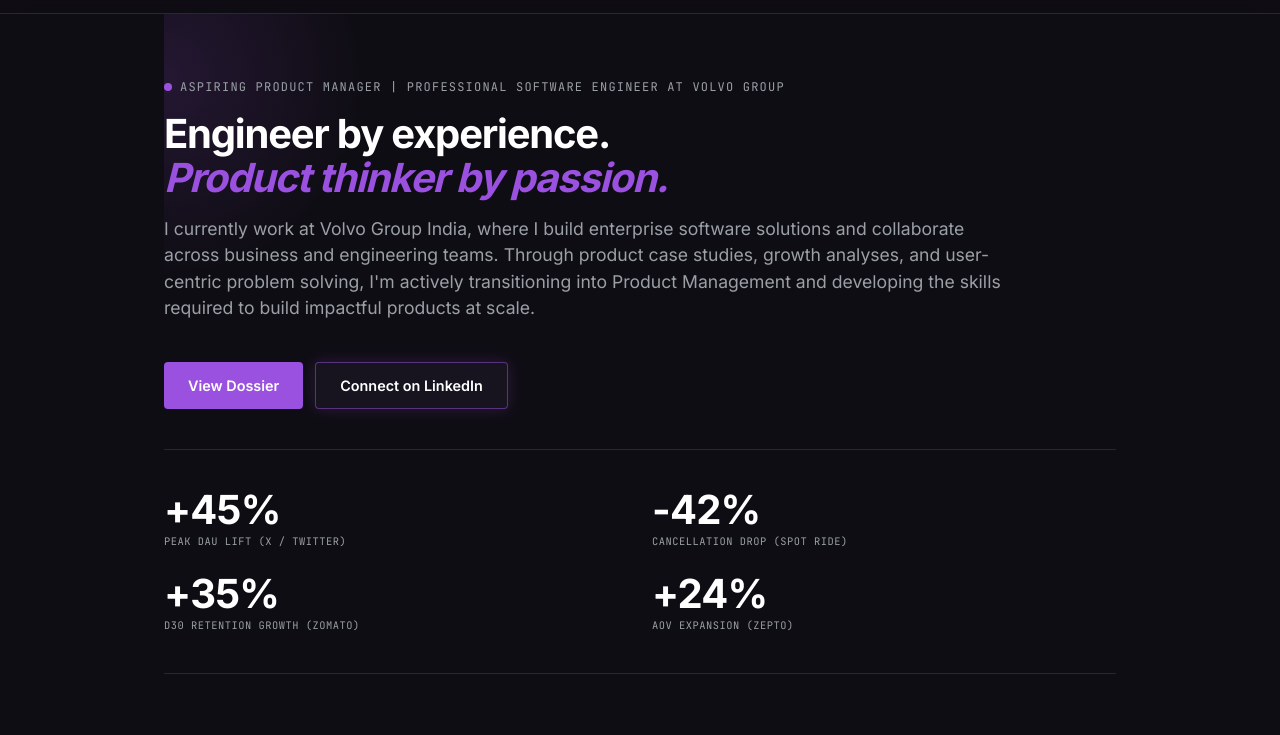
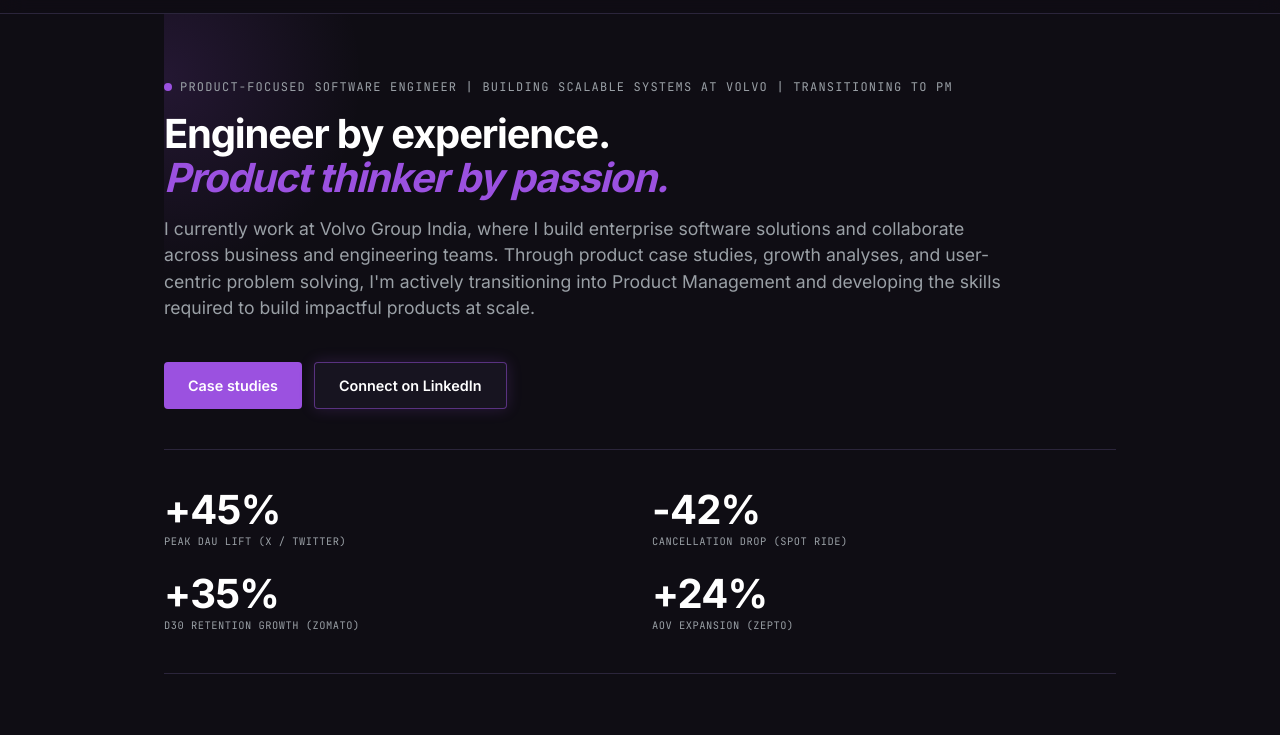
Before and after one commit to draunzer9/Updated-Portfolio-live, a website built with Vite: page index.html in a window 1280 px wide. Shown: the part 49-784 px from the top of the page. Built offline with nearby package versions, Linux system fonts and the light colour scheme.

Commit message:
change button name

```diff
--- a/index.html
+++ b/index.html
@@ -6,14 +6,14 @@
     <title>Anish Shankar | Product Architect</title>
 
     <!-- SEO and Meta Tags -->
-    <meta name="description" content="Aspiring Product Manager | Professional Software Engineer at Volvo Group | Building user-centric products through data, strategy, and execution" />
-    <meta property="og:title" content="Anish Shankar | Aspiring Product Manager" />
-    <meta property="og:description" content="Aspiring Product Manager | Professional Software Engineer at Volvo Group | Building user-centric products through data, strategy, and execution" />
-    <meta property="og:image" content="https://yourdomain.com/assets/hero.png" />
-    <meta property="og:type" content="website" />
+    <meta name="description" content="Product-Focused Software Engineer | Building scalable systems at Volvo | Transitioning to PM | Building user-centric products through data, strategy, and execution" />
+    <meta property="og:title" content="Anish Shankar | Product-Focused Software Engineer" />
+    <meta property="og:description" content="Product-Focused Software Engineer | Building scalable systems at Volvo | Transitioning to PM | Building user-centric products through data, strategy, and execution" />
+    <meta property="og:image" content="/assets/og-image.png" />
+    <meta property="og:url" content="https://anishshankar.com" />
     <meta name="twitter:card" content="summary_large_image" />
-    <meta name="twitter:title" content="Anish Shankar | Aspiring Product Manager" />
-    <meta name="twitter:description" content="Aspiring Product Manager | Professional Software Engineer at Volvo Group | Building user-centric products through data, strategy, and execution" />
+    <meta name="twitter:title" content="Anish Shankar | Product-Focused Software Engineer" />
+    <meta name="twitter:description" content="Product-Focused Software Engineer | Building scalable systems at Volvo | Transitioning to PM | Building user-centric products through data, strategy, and execution" />
 
     <link rel="stylesheet" href="./style.css">
   </head>
@@ -40,12 +40,12 @@
     <main class="container">
       <!-- Hero Section -->
       <section class="hero reveal">
-        <div class="hero-subtitle">ASPIRING PRODUCT MANAGER | PROFESSIONAL SOFTWARE ENGINEER AT VOLVO GROUP</div>
+        <div class="hero-subtitle">PRODUCT-FOCUSED SOFTWARE ENGINEER | BUILDING SCALABLE SYSTEMS AT VOLVO | TRANSITIONING TO PM</div>
         <h1 class="hero-title">Engineer by experience. <br><span>Product thinker by passion.</span></h1>
         <p class="hero-desc">I currently work at Volvo Group India, where I build enterprise software solutions and collaborate across business and engineering teams. Through product case studies, growth analyses, and user-centric problem solving, I'm actively transitioning into Product Management and developing the skills required to build impactful products at scale.</p>
 
         <div class="hero-buttons">
-          <a href="#work" class="btn btn-primary">View Dossier</a>
+          <a href="#work" class="btn btn-primary">Case studies</a>
           <a href="https://www.linkedin.com/in/anish-shankar-931900183/" target="_blank" class="btn btn-connect-special">Connect on LinkedIn</a>
         </div>
       </section>
```
